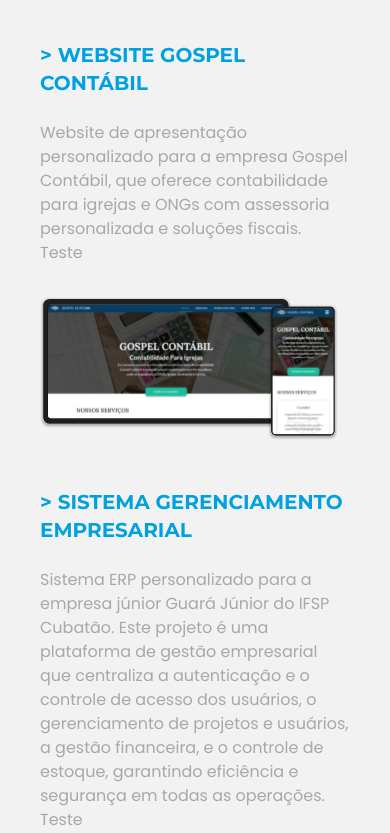
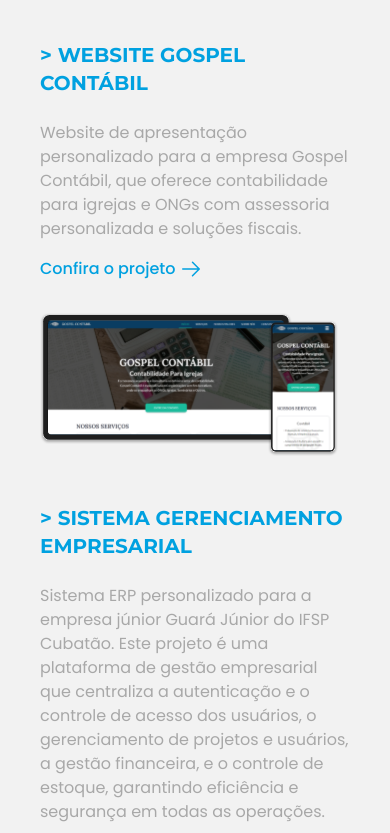
Before and after one commit to gsohz/portfolio-v2, a React (Vite) app: page / in a window 390 px wide. Shown: the part 1471-2304 px from the top of the page. Built offline with nearby package versions, Linux system fonts and the light colour scheme.

Commit message:
fix link mobile

```diff
--- a/src/components/ProjectApresentation.tsx
+++ b/src/components/ProjectApresentation.tsx
@@ -26,9 +26,19 @@
         viewport={{ once: true }}
         className="w-full xl:hidden md:px-8 pb-8 md:text-lg text-gray"
       >
-        <div>
+        <div className="flex flex-col gap-4">
           <p>{project.description}</p>
-          <a href="">Teste</a>
+          {project.link ? (
+            <a
+              href={project.link}
+              target="_blank"
+              className="font-medium text-primary hover:text-secondary hover:cursor-pointer flex items-center gap-1"
+            >
+              Confira o projeto <ArrowRight size={24} />
+            </a>
+          ) : (
+            ""
+          )}
         </div>
       </motion.div>
       <div className="flex items-center gap-3">
```
